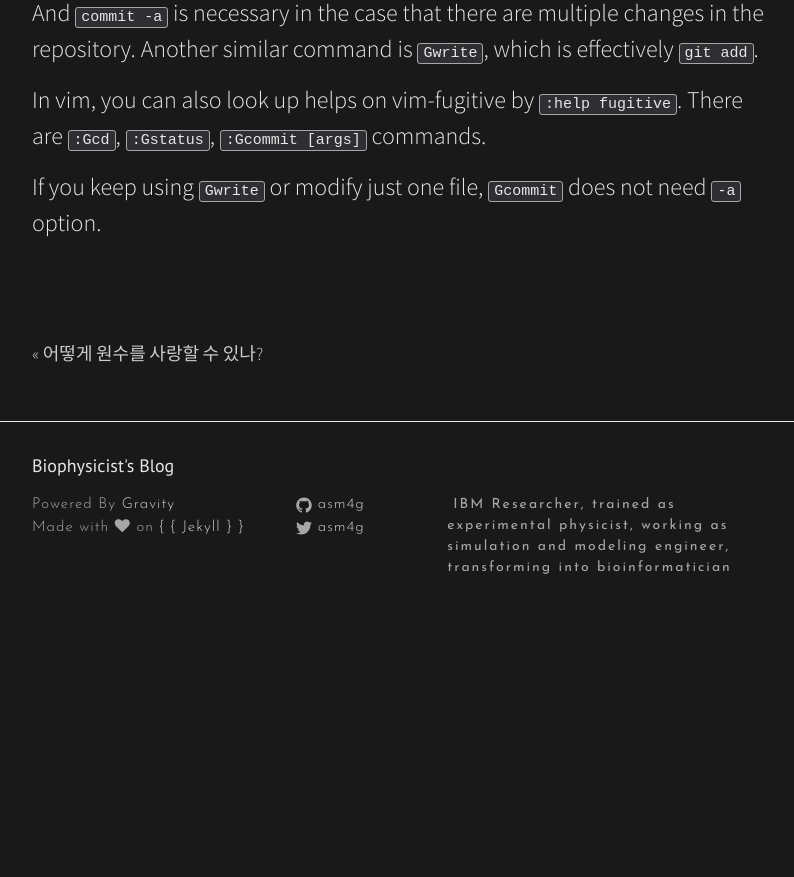
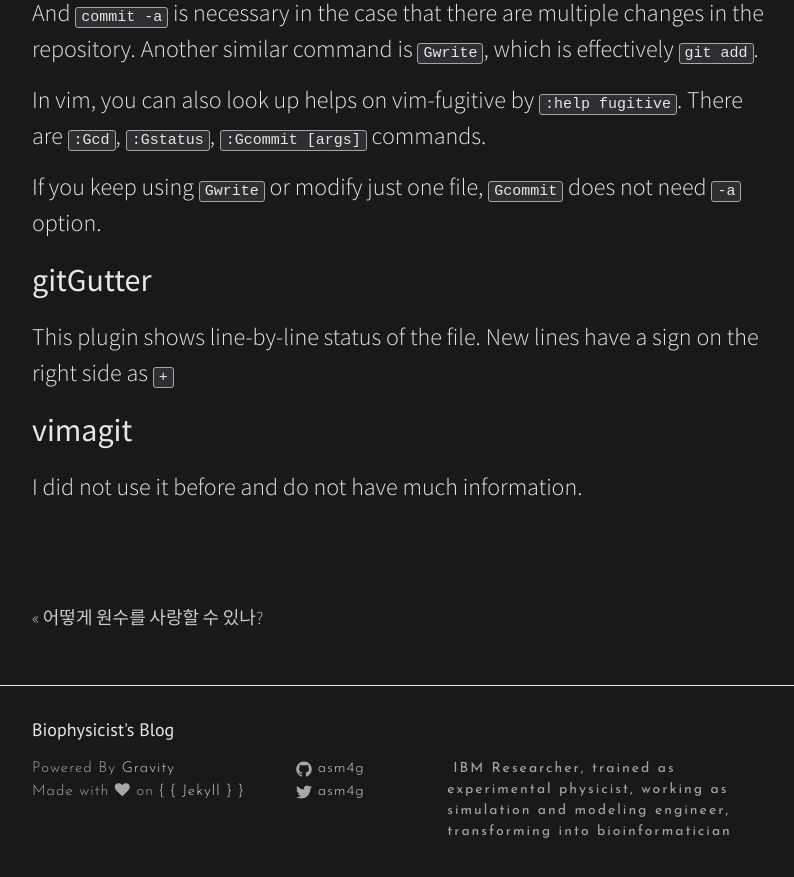
Before and after one commit to asm4g/asm4g, a Jekyll site: the page built from _posts/2018-11-2-vim-git.md, in a window 1280 px wide and 900 px high, scrolled down 1135 px. Shown: the top 877 px of the window, without its empty margins (238-1032 px from the left). Built offline with Jekyll 4.4.1, drawn with Linux system fonts in a browser that asks for light colours; nearby versions of some CDN libraries; before the commit the page ends 1773 px from its top, so only the background shows below that.

Commit message:
update vim-git

```diff
--- a/_posts/2018-11-2-vim-git.md
+++ b/_posts/2018-11-2-vim-git.md
@@ -32,3 +32,11 @@ And `commit -a` is necessary in the case that there are multiple changes in the
 In vim, you can also look up helps on vim-fugitive by `:help fugitive`. There are `:Gcd`, `:Gstatus`, `:Gcommit [args]` commands.
 
 If you keep using `Gwrite` or modify just one file, `Gcommit` does not need `-a` option.
+
+## gitGutter
+
+This plugin shows line-by-line status of the file. New lines have a sign on the right side as `+`
+
+## vimagit
+
+I did not use it before and do not have much information.
```
